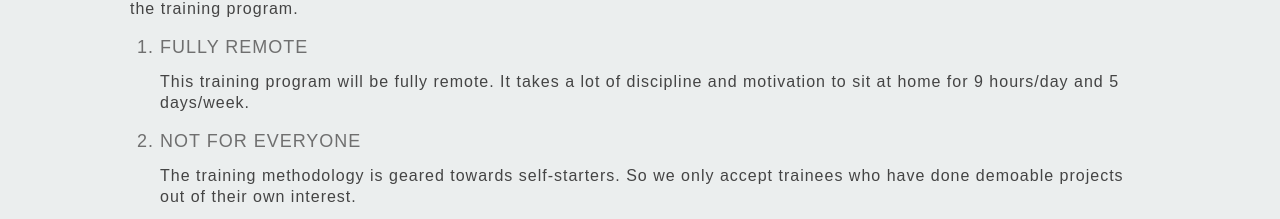
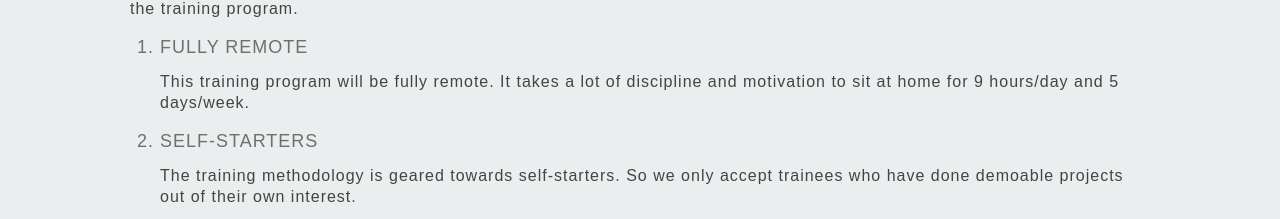
Before and after one commit to sailesh88/junior-training-website, a React (Create React App) app: page / in a window 1280 px wide. Shown: the part 4331-4550 px from the top of the page. Built offline with nearby package versions, Linux system fonts and the light colour scheme.

Commit message:
Changed the not for everyone to self-starters

```diff
--- a/src/Components/before-you-apply/Before-You-Apply.js
+++ b/src/Components/before-you-apply/Before-You-Apply.js
@@ -15,7 +15,7 @@ class BeforeApply extends Component {
                 <p>This training program is <b><u>NOT meant for everyone</u></b>! Please make sure you have read this section carefully before you apply for the training program.</p>
                 <ol>
                   <li> Fully remote </li><p>This training program will be fully remote. It takes a lot of discipline and motivation to sit at home for 9 hours/day and 5 days/week.</p>
-                  <li> Not for everyone </li><p>The training methodology is geared towards self-starters. So we only accept trainees who have done demoable projects out of their own interest.</p>
+                  <li> Self-starters </li><p>The training methodology is geared towards self-starters. So we only accept trainees who have done demoable projects out of their own interest.</p>
                   <li> Fast paced</li><p>We do not spoonfeed. We will be giving you real work and expect you to keep pace with us. You need to be a quick learner to adapt to our fast pace.</p>
                   <li> No placement guarantee </li><p>Unlike other training programs we do NOT include a placement guarantee. We go out of our way to help you with resume reviews, mock interviews, exposure to how the industry works and giving you real world experience. But we will not be bringing in companies to interview and select you. Our training is real, practical and hands-on. We believe that alone should help you land your next job.</p>
                   <li> No money back </li><p>We do not offer refunds if you are unable to complete the program. Please self-assess if you are suitable for this program before you commit to it.</p>
```
